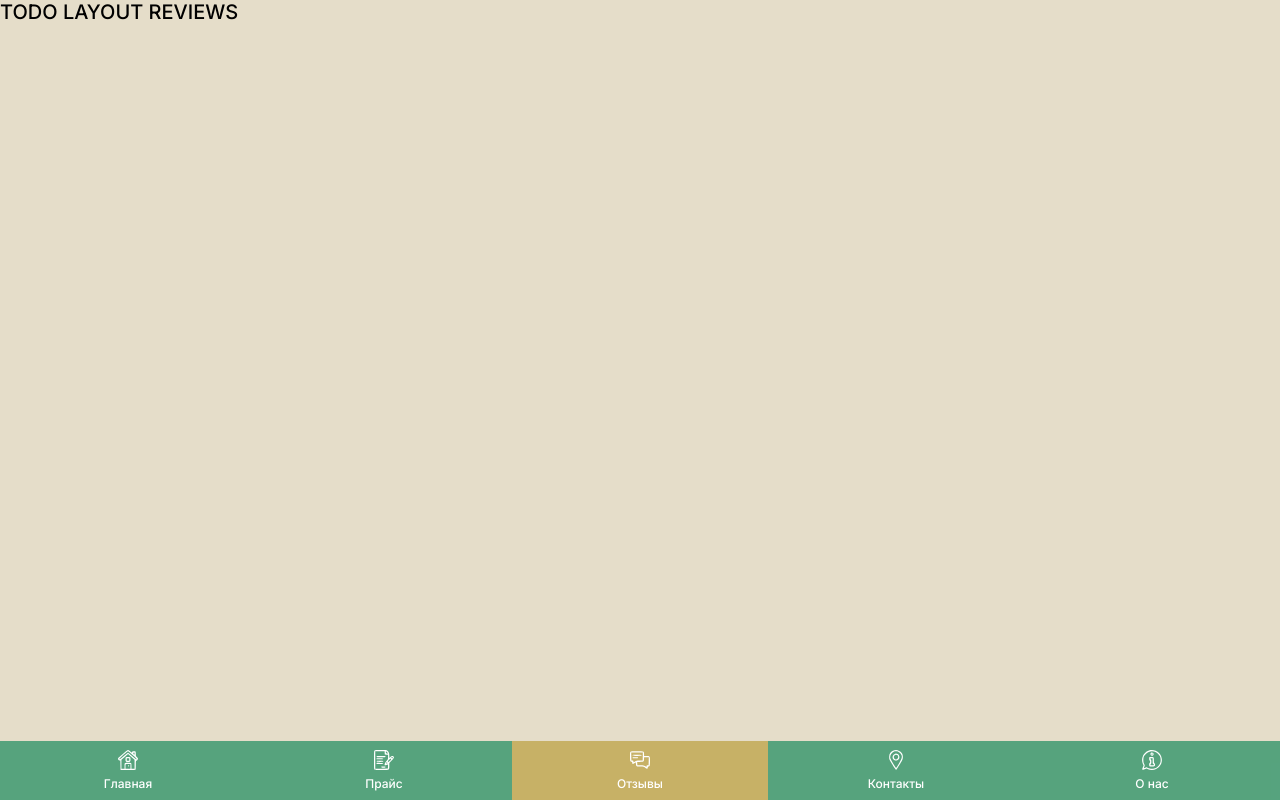
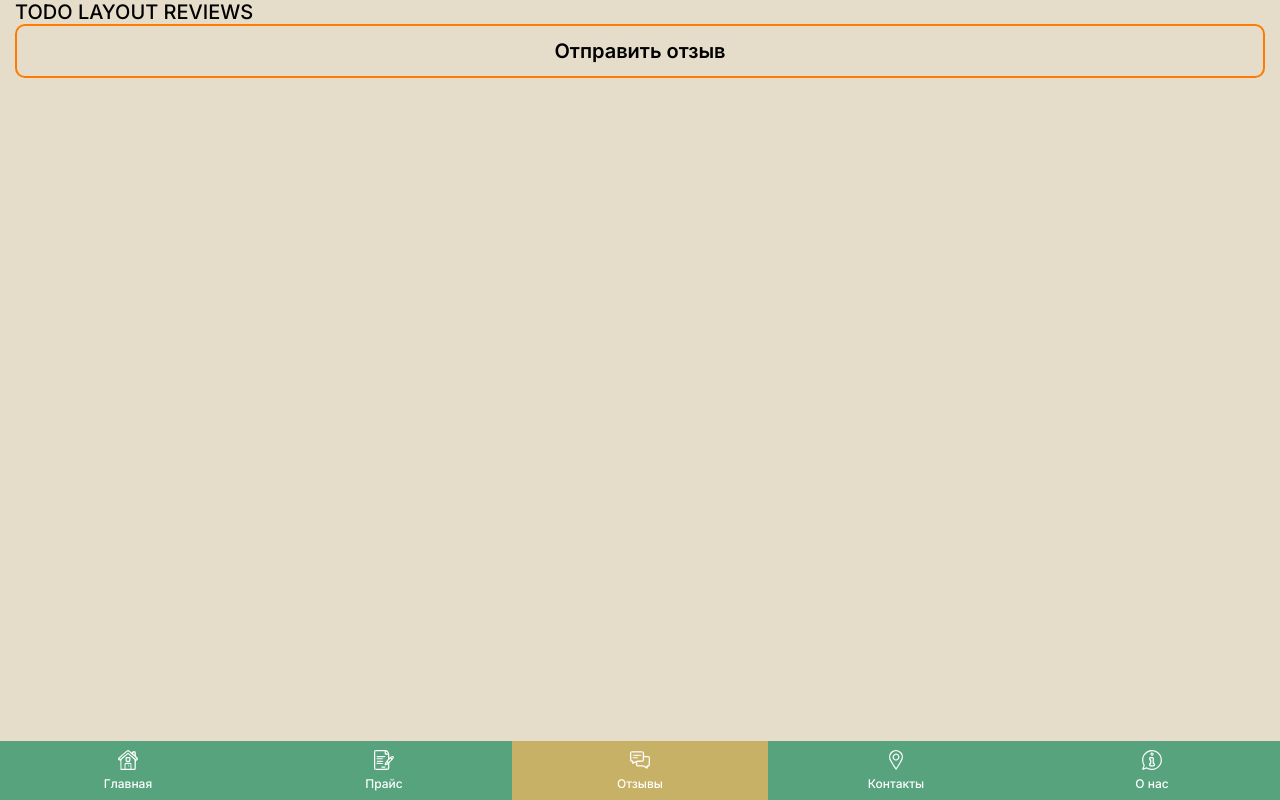
Before and after one commit to Prokhorova-Ri/kabaloevh-app, a Vue app: page /reviews in a window 1280 px wide. Built offline with nearby package versions, Linux system fonts and the light colour scheme.

Commit message:
Добавлена глобальная универсальная кнопка

```diff
--- a/src/assets/global.scss
+++ b/src/assets/global.scss
@@ -1,6 +1,5 @@
 * {
   margin: 0;
-  padding: 0;
   box-sizing: border-box;
   font-family: 'Inter', sans-serif;
   font-size: 20px;
@@ -8,4 +7,5 @@
 
 body {
   background-color: #E5DDC9;
+  padding: 0 15px;
 }
--- /dev/null
+++ b/src/components/Universal/Button.vue
@@ -0,0 +1,39 @@
+<template>
+  <button @click='onClick' class='button'>
+    {{ text }}
+  </button>
+</template>
+
+<script>
+export default {
+  name: 'Button',
+  emits: ['onClickButton'],
+  props: {
+    text: {
+      type: String,
+      default: 'Передайте текст'
+    }
+  },
+  setup(props, context) {
+
+    const onClick = () => {
+      context.emit('onClickButton')
+    }
+
+    return { onClick }
+  }
+}
+</script>
+
+<style lang='scss' scoped>
+  .button {
+    width: 100%;
+    padding: 13px 0;
+    background: #E5DDC9;
+    border: 2px solid #FF7A00;
+    border-radius: 10px;
+    font-weight: 600;
+    font-size: 20px;
+    line-height: 24px;
+  }
+</style>
--- a/src/views/index.vue
+++ b/src/views/index.vue
@@ -3,11 +3,14 @@
   <form class="home_form">
     <h2 class="home_form__title">Расчитать стоимость</h2>
   </form>
+  <Button text='Получить скидку' />
 </template>
 
 <script>
+import Button from '../components/Universal/Button.vue'
 export default {
-  name: 'Home'
+  name: 'Home',
+  components: { Button },
 }
 </script>
 
--- a/src/views/price/index.vue
+++ b/src/views/price/index.vue
@@ -1,10 +1,23 @@
 <template>
-  <div>TODO LAYOUT PRICE</div>
+  <div>
+    TODO LAYOUT PRICE
+    <Button text='Оставить заявку' @onClickButton='test'/>
+  </div>
 </template>
 
 <script>
+import Button from '../../components/Universal/Button.vue'
 export default {
-  name: 'index'
+  name: 'index',
+  components: { Button },
+  setup() {
+
+    const test = () => {
+      console.log('+++++++++++++')
+    }
+
+    return { test }
+  }
 }
 </script>
 
--- a/src/views/reviews/index.vue
+++ b/src/views/reviews/index.vue
@@ -1,10 +1,15 @@
 <template>
-  <div>TODO LAYOUT REVIEWS</div>
+  <div>
+    TODO LAYOUT REVIEWS
+    <Button text='Отправить отзыв' />
+  </div>
 </template>
 
 <script>
+import Button from '../../components/Universal/Button.vue'
 export default {
-  name: 'index'
+  name: 'index',
+  components: { Button },
 }
 </script>
 
```
